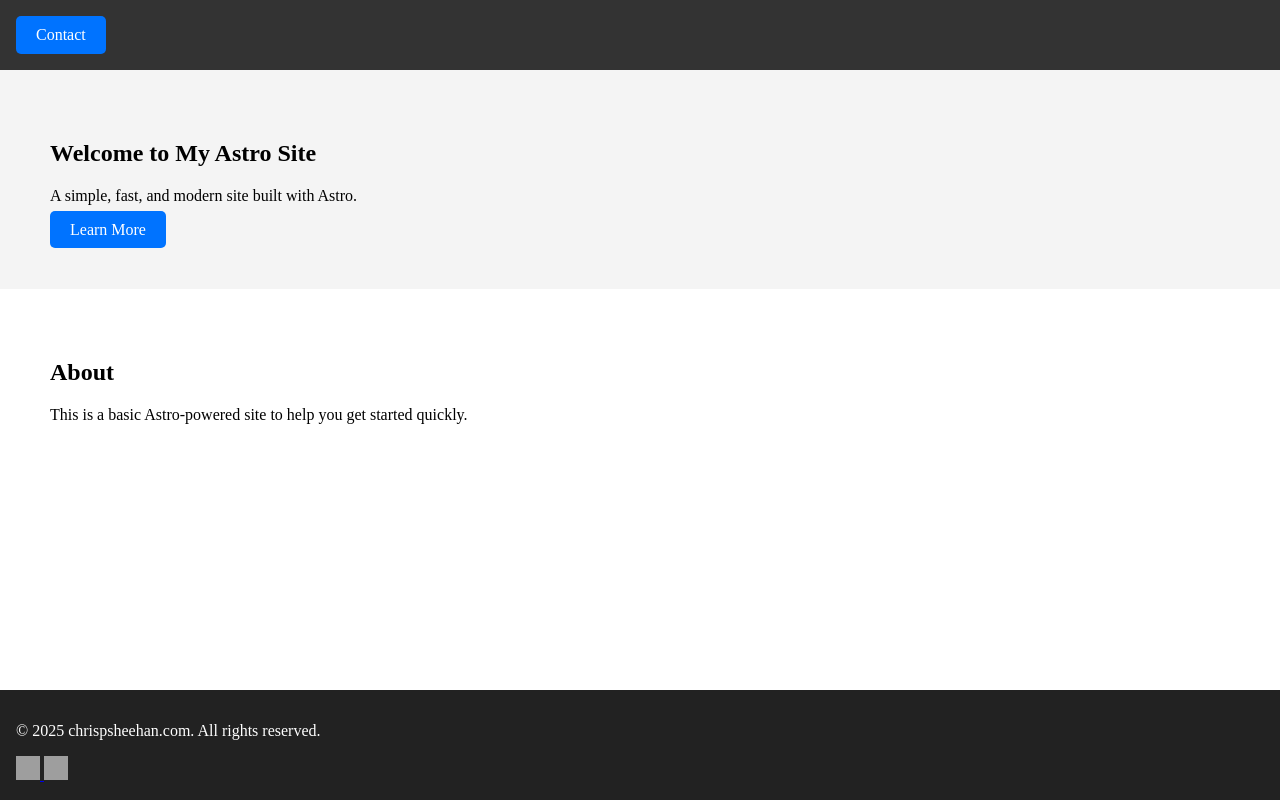
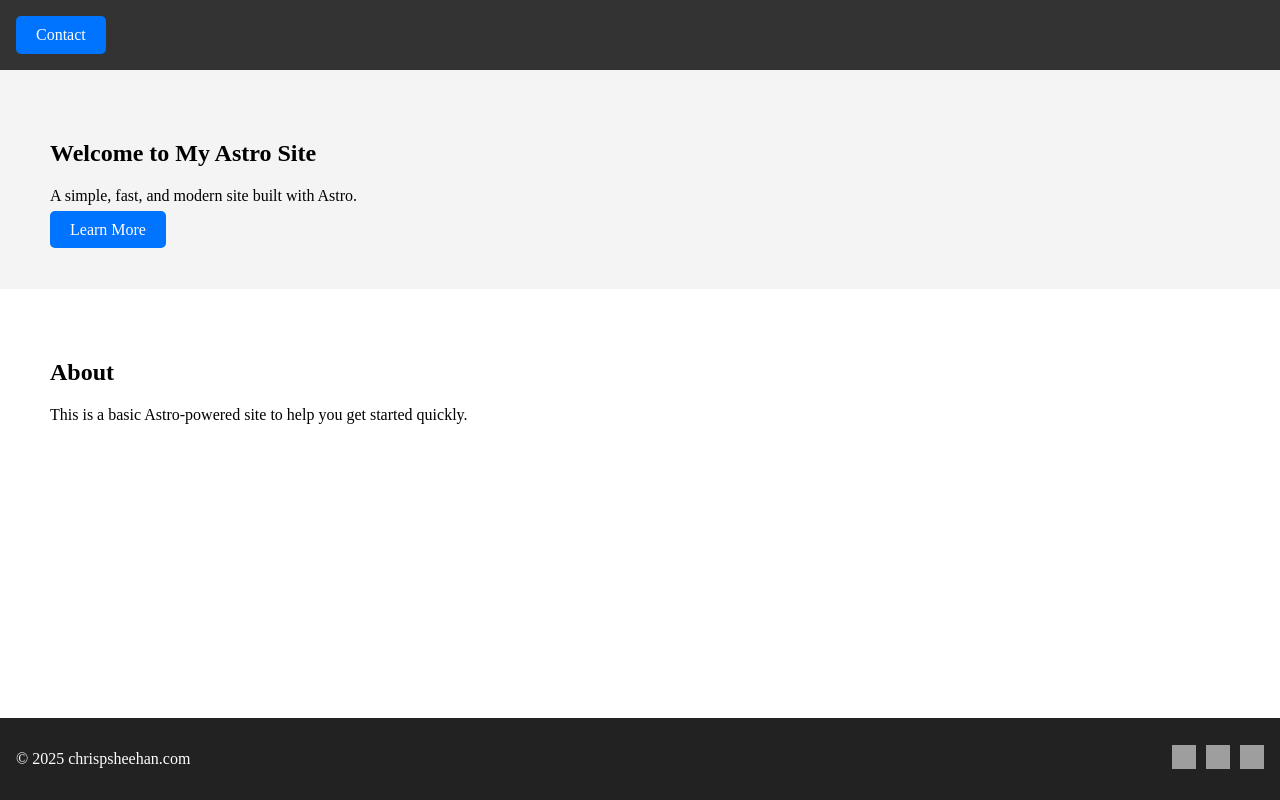
Before and after one commit to chrispsheehan/webstack, an Astro site: page / in a window 1280 px wide. Built offline with nearby package versions, Linux system fonts and the light colour scheme; Astro itself is replaced by a stand-in of ours; grey boxes are pictures that could not be loaded.

Commit message:
feat: footer logos

```diff
--- a/public/styles.css
+++ b/public/styles.css
@@ -45,8 +45,28 @@ nav {
   padding: 50px;
 }
 
+/* Footer styling */
 footer {
   padding: 16px;
   background: #222;
   color: white;
 }
+
+/* Flex container for footer content */
+.footer-container {
+  display: flex;
+  justify-content: space-between;
+  align-items: center;
+}
+
+/* Styling for social links */
+.social-links {
+  display: flex;
+  gap: 10px; /* Adjusts spacing between icons */
+}
+
+/* Styling for social media icons */
+.social-icon {
+  width: 24px;
+  height: 24px;
+}
--- a/src/pages/index.astro
+++ b/src/pages/index.astro
@@ -30,15 +30,21 @@
     </main>
 
     <footer>
-      <p>&copy; 2025 chrispsheehan.com. All rights reserved.</p>
-      <div class="social-links">
-        <a href="https://github.com/chrispsheehan" target="_blank" rel="noopener noreferrer">
-          <img src="src/assets/github.png" alt="GitHub" style="width: 24px; height: 24px;" class="social-icon" />
-        </a>
-        <a href="https://www.linkedin.com/in/chrispsheehan" target="_blank" rel="noopener noreferrer">
-          <img src="src/assets/in.png" alt="LinkedIn" style="width: 24px; height: 24px;" class="social-icon" />
-        </a>
+      <div class="footer-container">
+        <p>&copy; 2025 chrispsheehan.com</p>
+        <div class="social-links">
+          <a href="https://github.com/chrispsheehan" target="_blank" rel="noopener noreferrer">
+            <img src="src/assets/github.png" alt="GitHub" class="social-icon" />
+          </a>
+          <a href="https://www.linkedin.com/in/chrispsheehan" target="_blank" rel="noopener noreferrer">
+            <img src="src/assets/in.png" alt="LinkedIn" class="social-icon" />
+          </a>
+          <a href="https://registry.terraform.io/namespaces/chrispsheehan" target="_blank" rel="noopener noreferrer">
+            <img src="src/assets/terraform.png" alt="LinkedIn" class="social-icon" />
+          </a>
+        </div>
       </div>
     </footer>
+
   </body>
 </html>
```
Also changed, not shown: src/assets/terraform.png (added).
